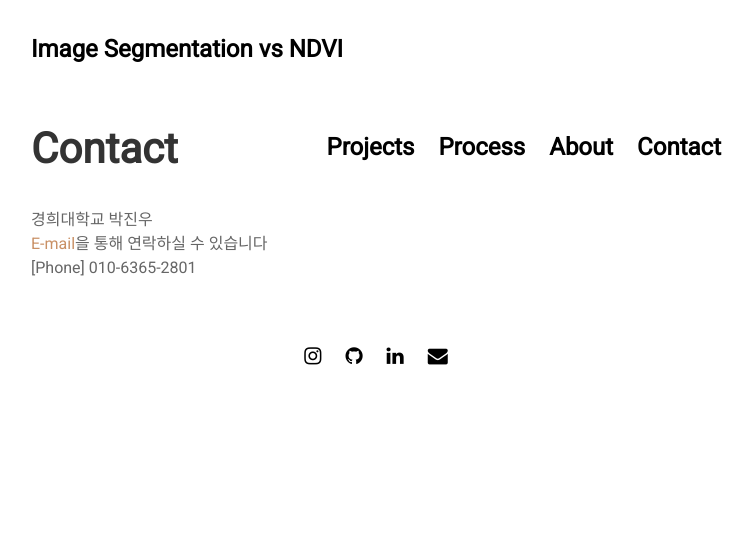
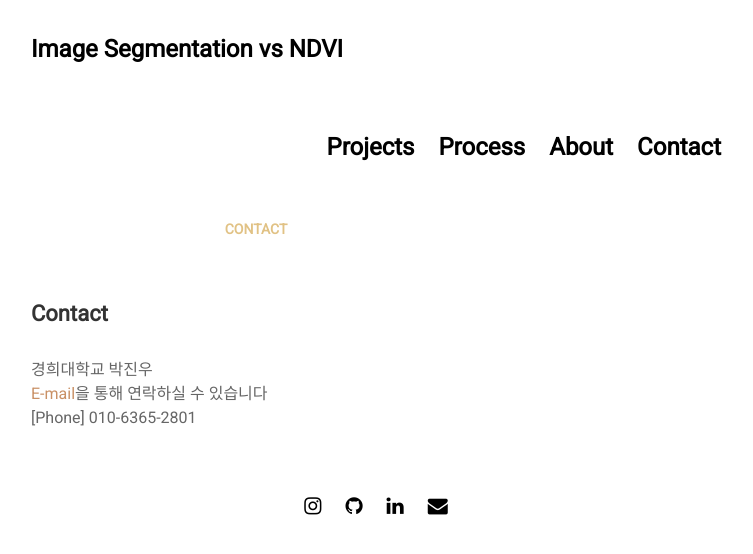
Before and after one commit to jinuew/webinfo, a Jekyll site: the page built from pages/process.md, in a window 1280 px wide. Shown: the top 554 px of the page, without its empty margins (264-1017 px from the left). Built offline with Jekyll 4.4.1, drawn with Linux system fonts in a browser that asks for light colours; nearby versions of some CDN libraries.

Commit message:
Update process.md

```diff
--- a/pages/process.md
+++ b/pages/process.md
@@ -4,7 +4,8 @@ title: Process
 permalink: /blog
 ---
 
-## Contact
+### Contact
+#### Contact
 경희대학교 박진우<br>
 [E-mail](mailto:p_jinwoo98@naver.com)을 통해 연락하실 수 있습니다<br>
 [Phone] 010-6365-2801
```
